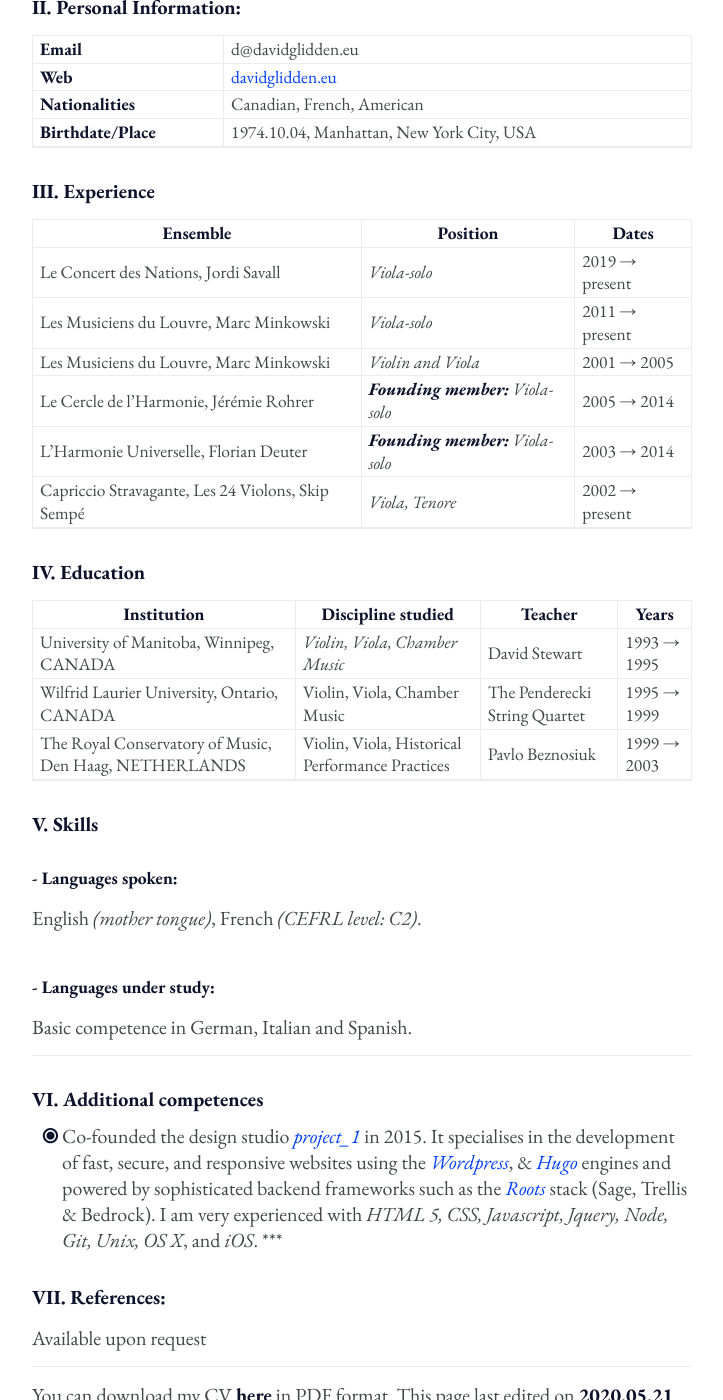
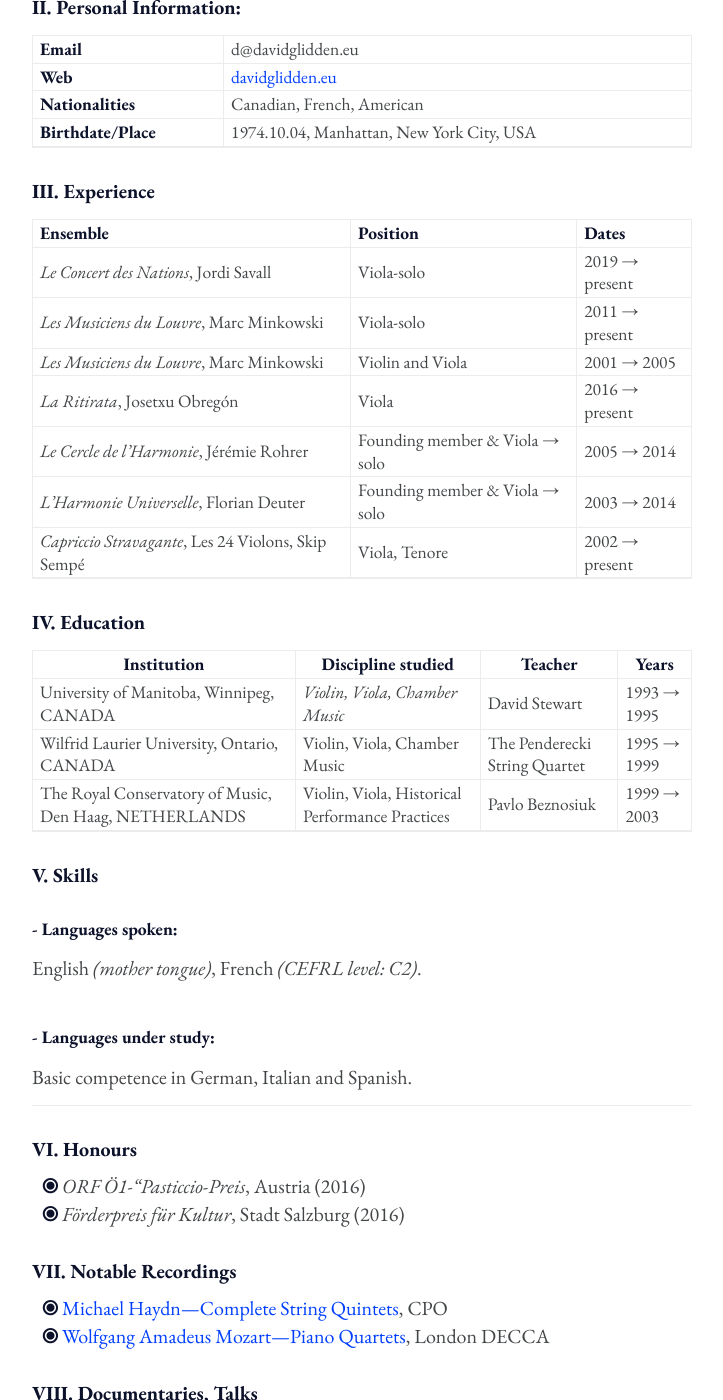
Before and after one commit to davidglidden/davidglidden.github.io, a Jekyll site: the page built from resume.md, in a window 1280 px wide and 1400 px high, scrolled down 1296 px. Shown: the whole window, without its empty margins (278-1001 px from the left). Built offline with Jekyll 4.4.1, drawn with Linux system fonts in a browser that asks for light colours; our own code applies the rules of GitHub Pages for plain Markdown files; some of the changed text lies outside the part shown.

Commit message:
Update resume.md
Additional updates to Skills, Talks, Notable recordings, &c.

```diff
--- a/resume.md
+++ b/resume.md
@@ -35,14 +35,16 @@
 
 ##### III. Experience
 
-|Ensemble   |Position   |Dates   |
-|---   |---   |---   |
-|Le Concert des Nations, Jordi Savall |*Viola-solo* | 2019 → present |
-|Les Musiciens du Louvre, Marc Minkowski |*Viola-solo* | 2011 → present |
-|Les Musiciens du Louvre, Marc Minkowski |*Violin and Viola* | 2001 → 2005 |
-|Le Cercle de l’Harmonie, Jérémie Rohrer |***Founding member:** Viola-solo* |2005 → 2014 |
-|L’Harmonie Universelle, Florian Deuter |***Founding member:** Viola-solo* | 2003 → 2014 |
-|Capriccio Stravagante, Les 24 Violons, Skip Sempé |*Viola, Tenore* |2002 → present |
+|Ensemble  |Position  |Dates  |
+|:--|:--|:--|
+|*Le Concert des Nations*, Jordi Savall  |Viola-solo  |2019 → present  |
+|*Les Musiciens du Louvre*, Marc Minkowski  |Viola-solo  |2011 → present  |
+|*Les Musiciens du Louvre*, Marc Minkowski  |Violin and Viola  |2001 → 2005  |
+|*La Ritirata*, Josetxu Obregón  |Viola  |2016 → present  |
+|*Le Cercle de l’Harmonie*, Jérémie Rohrer  |Founding member & Viola → solo  |2005 → 2014  |
+|*L’Harmonie Universelle*, Florian Deuter  |Founding member & Viola → solo  |2003 → 2014  |
+|*Capriccio Stravagante*, Les 24 Violons, Skip Sempé |Viola, Tenore |2002 → present |
+
 
 ***
 
@@ -66,14 +68,23 @@
 
 ***
 
-##### VI. Additional competences
+##### VI. Honours
 
-- Co-founded the design studio [*project\_1*](http://project1.io) in 2015. It specialises in the development of fast, secure, and responsive websites using the [*Wordpress*](http://wordpress.org), & [*Hugo*](http://gohugo.io) engines and powered by sophisticated backend frameworks such as the [*Roots*](http://roots.io) stack (Sage, Trellis & Bedrock). I am very experienced with *HTML 5, CSS, Javascript, Jquery, Node, Git, Unix, OS X*, and *iOS*.
-***
+- *ORF Ö1-“Pasticcio-Preis*, Austria (2016)
+- *Förderpreis für Kultur*, Stadt Salzburg (2016)
 
-##### VII. References:
+##### VII. Notable Recordings
+- [Michael Haydn—Complete String Quintets](https://www.allmusic.com/album/michael-haydn-the-complete-string-quintets-mw0002821424), CPO
+- [Wolfgang Amadeus Mozart—Piano Quartets](https://www.mozart225.com), London DECCA
+
+##### VIII. Documentaries, Talks
+
+- [Introductory talk Les Musiciens du Louvre Grenoble at the Alter Oper Frankfurt 09/27/2014](https://youtu.be/Ds713zR00sY?feature=shared)
+- [Saudade](http://www.saudade.at/home/en/), *Rendezvous in Brazil*
+
+##### IX. References:
 Available upon request
 
 ***
-You can download my CV [**here**](/assets/CV-David-F-Glidden.pdf) in PDF format.
-This page last edited on **2020.05.21**
+
+This page last edited on **2024.01.14**
```
